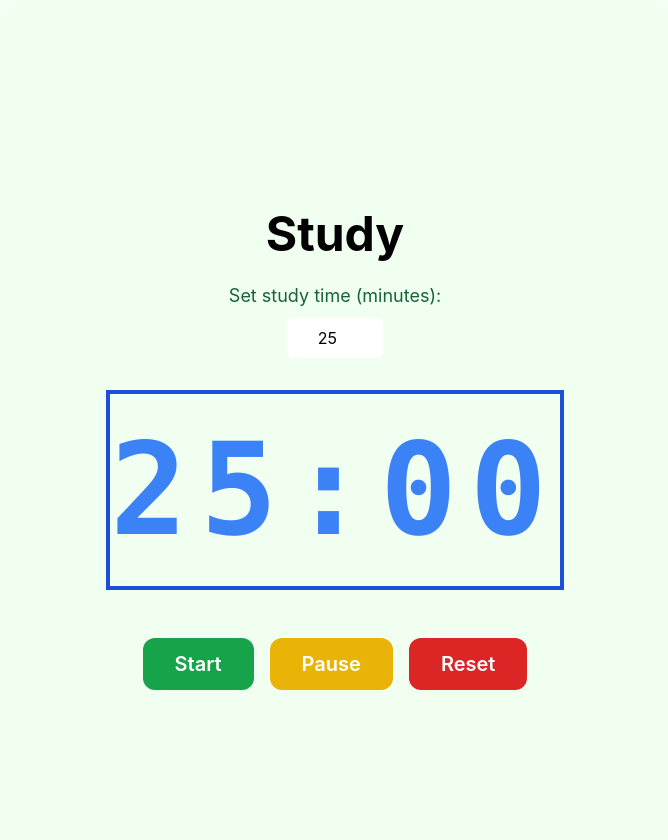
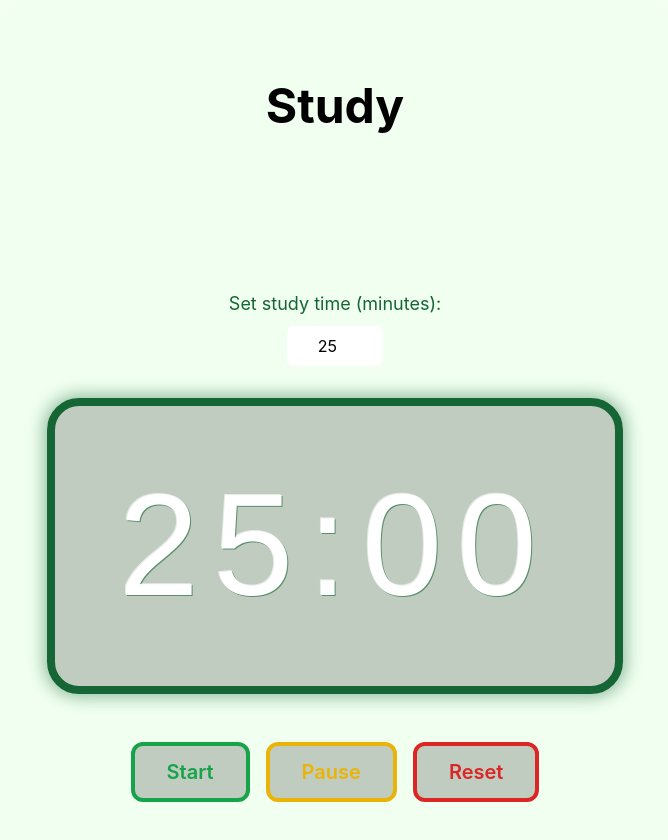
Before and after one commit to AnishBacchus/DoomStudy, a React (Create React App) app in the folder my-frontend/: page /study in a window 1280 px wide. Shown: the top 840 px of the page, without its empty margins (305-973 px from the left). Built offline with nearby package versions, Linux system fonts and the light colour scheme.

Commit message:
Changed timer styling including border, glow, number font, and start pause reset buttons

```diff
--- a/my-frontend/src/index.css
+++ b/my-frontend/src/index.css
@@ -1,6 +1,7 @@
 @tailwind base;
 @tailwind components;
 @tailwind utilities;
+@import url("https://fonts.googleapis.com/css2?family=Bebas+Neue&display=swap");
 
 body {
   margin: 0;
--- a/my-frontend/src/pages/Study.jsx
+++ b/my-frontend/src/pages/Study.jsx
@@ -55,9 +55,9 @@ const Study = () => {
   };
 
   return (
-    <div className="flex flex-col items-center justify-center min-h-screen text-white p-4">
+    <div className="flex flex-col items-center justify-start min-h-screen text-white p-4">
       {/* Page Title */}
-      <h1 className="text-5xl font-bold mb-6 text-black">Study</h1>
+      <h1 className="text-5xl font-bold mt-4 mb-40 text-black">Study</h1>
 
       {/* Input for minutes shown before timer starts */}
       {!hasStarted && (
@@ -76,7 +76,18 @@ const Study = () => {
       )}
 
       {/* Display the countdown*/}
-      <div className="text-blue-500 text-[8rem] font-extrabold font-mono tracking-widest mb-12 border-4 border-blue-700">
+      <div
+        className={`text-[7rem] sm:text-[9rem] font-bebas tracking-widest mb-12
+       text-white bg-black/20 rounded-[2rem] px-16 py-8
+       border-8 border-green-800 transition-all duration-300
+       ${
+         isRunning
+           ? "shadow-[0_0_35px_10px_rgba(22,101,52,0.8)]"
+           : "shadow-[0_0_15px_4px_rgba(22,101,52,0.4)]"
+       }
+       [text-shadow:_1px_1px_0_rgba(22,101,52,0.6),_-1px_-1px_0_rgba(255,255,255,0.6)]
+      `}
+      >
         {formatTime(time)}
       </div>
 
@@ -84,21 +95,27 @@ const Study = () => {
       <div className="flex gap-4">
         <button
           onClick={handleStart}
-          className="px-8 py-3 bg-green-600 hover:bg-green-500 rounded-xl text-xl font-semibold"
+          className="px-8 py-3 rounded-xl text-xl font-semibold
+                     border-4 border-green-600 text-green-600
+                     bg-black/20 hover:bg-green-600 hover:text-white transition"
         >
           Start
         </button>
 
         <button
           onClick={() => setIsRunning(false)}
-          className="px-8 py-3 bg-yellow-500 hover:bg-yellow-400 rounded-xl text-xl font-semibold"
+          className="px-8 py-3 rounded-xl text-xl font-semibold
+                     border-4 border-yellow-500 text-yellow-500
+                     bg-black/20 hover:bg-yellow-500 hover:text-white transition"
         >
           Pause
         </button>
 
         <button
           onClick={handleReset}
-          className="px-8 py-3 bg-red-600 hover:bg-red-500 rounded-xl text-xl font-semibold"
+          className="px-8 py-3 rounded-xl text-xl font-semibold
+                     border-4 border-red-600 text-red-600
+                     bg-black/20 hover:bg-red-600 hover:text-white transition"
         >
           Reset
         </button>
--- a/my-frontend/tailwind.config.js
+++ b/my-frontend/tailwind.config.js
@@ -2,7 +2,11 @@
 module.exports = {
   content: ["./src/**/*.{js,jsx,ts,tsx}"],
   theme: {
-    extend: {},
+    extend: {
+      fontFamily: {
+        bebas: ["Bebas-Neue", "sans-serif"],
+      },
+    },
   },
   plugins: [],
 };
```
